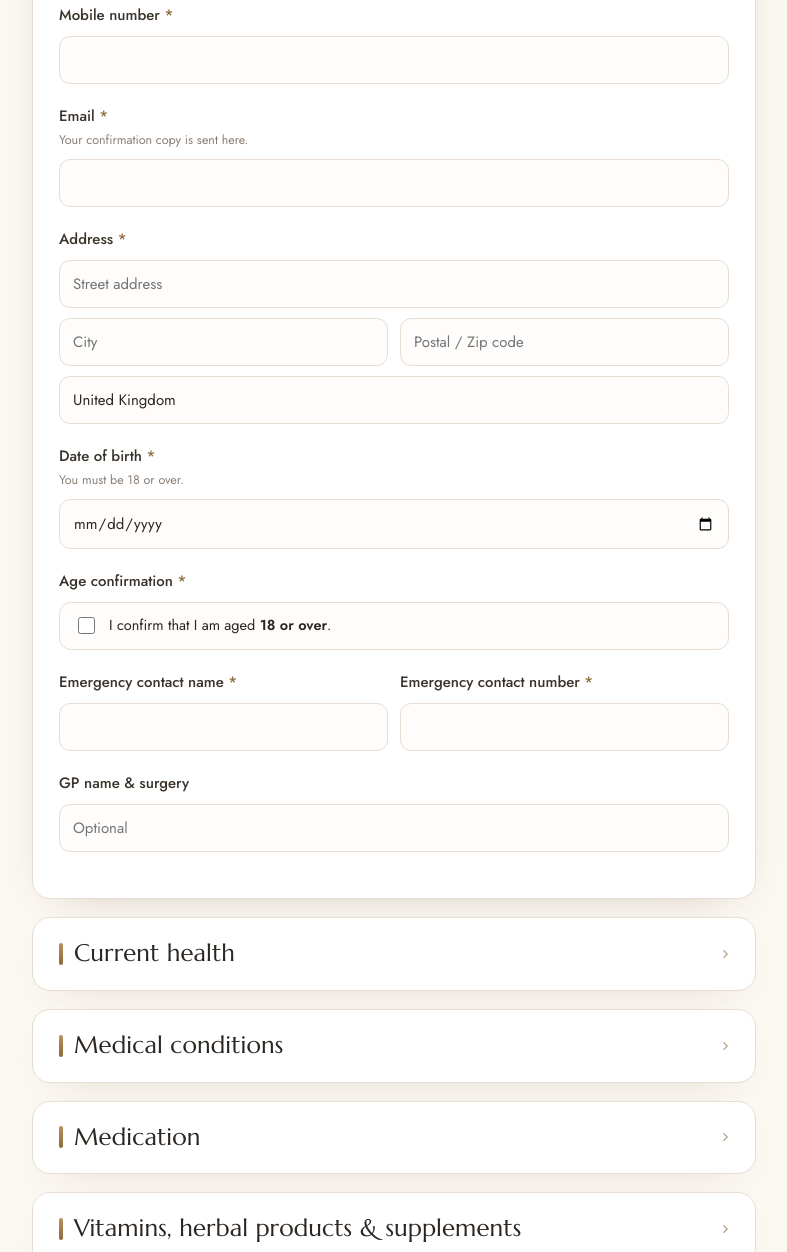
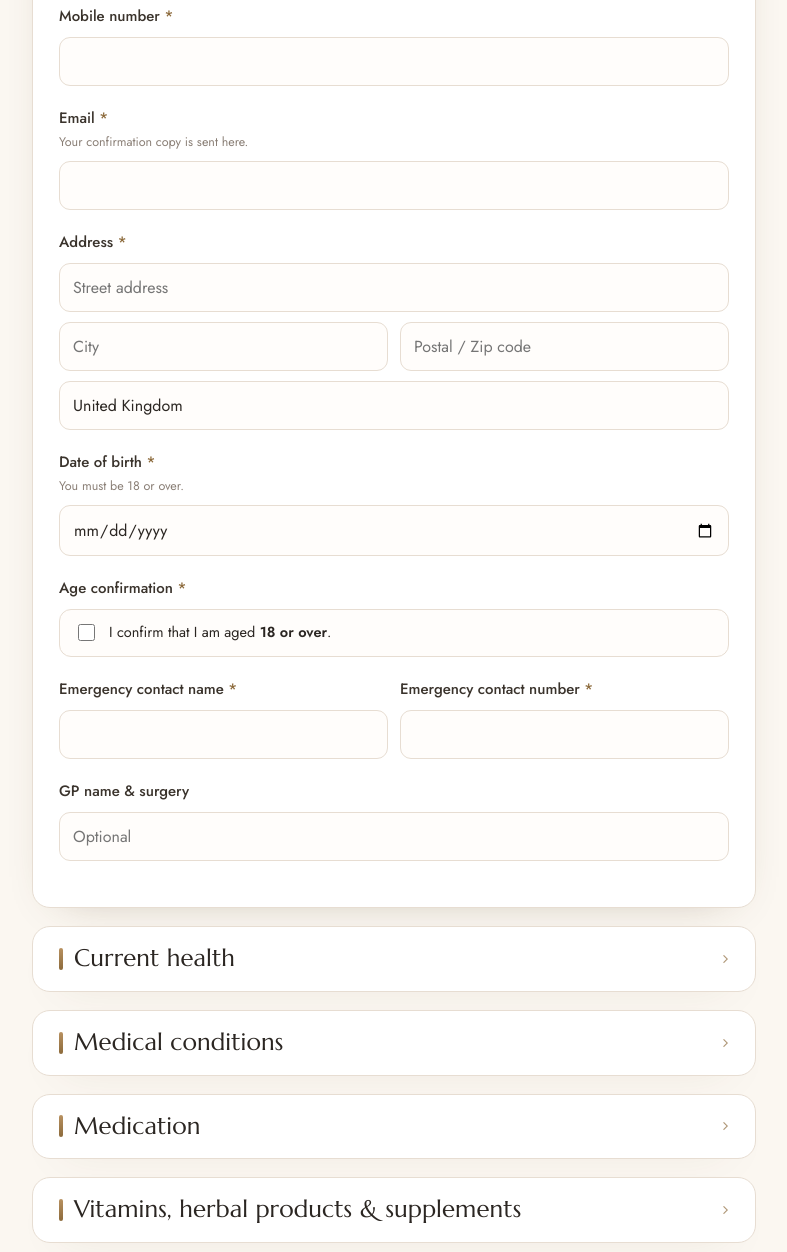
Before and after one commit to husna3414-ui/layali-sculptra, a plain HTML site: page 3-consent-form.html in a window 1280 px wide. Shown: the part 640-1892 px from the top of the page, without its empty margins (246-1033 px from the left). Drawn offline with nearby package versions, Linux system fonts and the light colour scheme.

Commit message:
CSS UX: iOS 16px inputs, focus states, reduced-motion, print stylesheet, smooth collapse + completion ticks

```diff
--- a/collapsible.js
+++ b/collapsible.js
@@ -2,16 +2,17 @@
    LAYALI CLINIC — Collapsible sections
    ------------------------------------------------------------
    Plain-English summary:
-   • Turns each section of the consent form into a tap-to-open
-     panel. Instead of one long scroll, the client sees a tidy
-     list of section titles and opens them one at a time — so it
-     feels short and manageable.
-   • The FIRST section starts open; the rest start closed.
-   • When they submit, EVERY section is opened automatically, so
-     nothing is hidden while the form checks their answers and
-     builds the PDF (and any missed question is visible).
+   • Turns each section of the consent into a tap/keyboard panel.
+     The client sees a tidy list of titles and opens them one at a
+     time, so a long form feels short and manageable.
+   • The FIRST section starts open; the rest start closed and slide
+     open smoothly when tapped (or Enter/Space when focused).
+   • A small ✓ appears on a section once its required questions are
+     answered, so progress is visible without opening each one.
+   • On submit, EVERY section opens automatically so nothing is
+     hidden while the form checks answers and builds the PDF.
    • It leaves the pop-in "area" cards on the filler form alone
-     (those already appear/disappear on their own).
+     (those already show/hide themselves).
    ============================================================ */
 (function () {
   var form = document.querySelector('form');
@@ -20,42 +21,87 @@
   if (!cards.length) return;
 
   form.classList.add('collapse-ready');
+  var handled = [];
   var first = true;
 
   Array.prototype.forEach.call(cards, function (card) {
-    // skip the conditional "area" cards — they manage their own show/hide
-    if (card.hasAttribute('data-cond')) return;
+    if (card.hasAttribute('data-cond')) return;          // leave conditional area cards alone
     var head = card.querySelector(':scope > .sec-h');
     if (!head) return;
 
-    // move everything below the header into a wrapper we can hide
-    var body = document.createElement('div');
-    body.className = 'card-body';
+    // wrap the body in .card-body > .cb-inner (the inner wrapper lets the
+    // height animate smoothly instead of snapping open/closed)
+    var body = document.createElement('div'); body.className = 'card-body';
+    var inner = document.createElement('div'); inner.className = 'cb-inner';
     var n = head.nextSibling;
-    while (n) { var next = n.nextSibling; body.appendChild(n); n = next; }
+    while (n) { var next = n.nextSibling; inner.appendChild(n); n = next; }
+    body.appendChild(inner);
     card.appendChild(body);
     card.classList.add('cx');
 
-    // little chevron on the right of the header
-    var chev = document.createElement('span');
-    chev.className = 'chev';
-    chev.setAttribute('aria-hidden', 'true');
-    chev.textContent = '⌄';
-    head.appendChild(chev);
+    // right side of the header: a completion tick + a chevron
+    var meta = document.createElement('span'); meta.className = 'sec-meta';
+    var tick = document.createElement('span'); tick.className = 'tick'; tick.setAttribute('aria-hidden', 'true'); tick.textContent = '✓';
+    var chev = document.createElement('span'); chev.className = 'chev'; chev.setAttribute('aria-hidden', 'true'); chev.textContent = '⌄';
+    meta.appendChild(tick); meta.appendChild(chev);
+    head.appendChild(meta);
 
-    // first section open, the rest closed
+    // make the header a real keyboard control
+    head.setAttribute('tabindex', '0');
+    head.setAttribute('role', 'button');
+
     if (!first) card.classList.add('collapsed');
     first = false;
+    head.setAttribute('aria-expanded', card.classList.contains('collapsed') ? 'false' : 'true');
 
-    head.addEventListener('click', function () {
+    function toggle() {
       card.classList.toggle('collapsed');
+      head.setAttribute('aria-expanded', card.classList.contains('collapsed') ? 'false' : 'true');
+    }
+    head.addEventListener('click', toggle);
+    head.addEventListener('keydown', function (e) {
+      if (e.key === 'Enter' || e.key === ' ') { e.preventDefault(); toggle(); }
     });
+
+    handled.push(card);
   });
 
-  // open everything on submit so validation + PDF see all fields
+  // ---- completion tick ----
+  // A section is "done" when every required choice-group is answered and
+  // every required (*) text field is filled. Unmarked/optional fields don't count.
+  function cardDone(card) {
+    var ok = true, hasReq = false;
+    card.querySelectorAll('.f[data-group]').forEach(function (g) {
+      hasReq = true;
+      var opts = g.querySelector('.opts'); if (!opts) return;
+      var checked = g.querySelectorAll('input:checked').length;
+      var total = g.querySelectorAll('input[type=checkbox],input[type=radio]').length;
+      if (opts.hasAttribute('data-all')) { if (checked < total) ok = false; }
+      else { var min = parseInt(opts.getAttribute('data-min') || '1', 10); if (checked < min) ok = false; }
+    });
+    card.querySelectorAll('.f:not([data-group])').forEach(function (f) {
+      var lbl = f.querySelector('label.q');
+      if (!(lbl && lbl.querySelector('.req'))) return;   // only fields marked required (*)
+      hasReq = true;
+      var inp = f.querySelector('input,textarea,select');
+      if (inp && !String(inp.value).trim()) ok = false;
+    });
+    return hasReq && ok;
+  }
+  function refresh() {
+    handled.forEach(function (card) { card.classList.toggle('done', cardDone(card)); });
+  }
+  form.addEventListener('input', refresh);
+  form.addEventListener('change', refresh);
+  refresh();
+  setTimeout(refresh, 600);      // re-check after autosave has restored any saved answers
+
+  // ---- open everything on submit so validation + PDF see all fields ----
   form.addEventListener('submit', function () {
-    Array.prototype.forEach.call(form.querySelectorAll('.card.collapsed'), function (c) {
-      c.classList.remove('collapsed');
+    handled.forEach(function (card) {
+      card.classList.remove('collapsed');
+      var h = card.querySelector(':scope > .sec-h');
+      if (h) h.setAttribute('aria-expanded', 'true');
     });
   }, true);
 })();
--- a/styles.css
+++ b/styles.css
@@ -108,7 +108,7 @@ label.q{display:block;font-weight:500;font-size:15px;margin:0 0 9px;color:#3a332
 .req{color:var(--gold-deep)}
 .hint{color:var(--muted);font-size:12.5px;font-weight:400;margin-top:2px}
 input[type=text],input[type=email],input[type=tel],input[type=date],input[type=number],textarea,select{
-  width:100%;font-family:inherit;font-size:15px;color:var(--ink);padding:12px 13px;border:1px solid var(--line);
+  width:100%;font-family:inherit;font-size:16px;color:var(--ink);padding:12px 13px;border:1px solid var(--line);
   border-radius:11px;background:#fffdfb;transition:border-color .15s,box-shadow .15s}
 textarea{min-height:90px;resize:vertical}
 input:focus,textarea:focus,select:focus{outline:none;border-color:var(--gold);box-shadow:0 0 0 3px rgba(184,145,96,.14)}
@@ -206,14 +206,50 @@ canvas.sig{width:100%;height:170px;display:block;touch-action:none;cursor:crossh
 .btn-gold:hover{filter:brightness(1.05)}
 .btn-gold:active{transform:translateY(1px)}
 
+/* ---------- Accessibility: visible keyboard focus ---------- */
+a:focus-visible,.submit:focus-visible,.btn-ghost:focus-visible,.btn-gold:focus-visible,
+.sig-clear:focus-visible,.faq summary:focus-visible{outline:2px solid var(--gold-deep);outline-offset:2px;border-radius:4px}
+.opt:has(input:focus-visible){outline:2px solid var(--gold-deep);outline-offset:2px}
+
 /* ---------- Collapsible sections (consent forms) ----------
-   Each section header becomes tappable; content hides until opened,
-   so the long consent reads as a short list. Added by collapsible.js
-   (which tags handled cards with .cx and the form with .collapse-ready). */
+   Each section header becomes a tap/keyboard control; the body slides
+   open/closed so the long consent reads as a short list. A ✓ appears on
+   a section once its required questions are answered. Wired by collapsible.js
+   (it tags handled cards with .cx and the form with .collapse-ready). */
+.collapse-ready .card.cx{transition:padding .3s ease}
 .collapse-ready .card.cx > .sec-h{cursor:pointer;user-select:none}
-.collapse-ready .card.cx > .sec-h .chev{margin-left:auto;flex:none;color:var(--gold-deep);font-size:14px;
-  line-height:1;transition:transform .22s ease;opacity:.7}
+.collapse-ready .card.cx > .sec-h:focus-visible{outline:2px solid var(--gold-deep);outline-offset:3px;border-radius:4px}
+.collapse-ready .card.cx > .sec-h .sec-meta{margin-left:auto;flex:none;display:inline-flex;align-items:center;gap:9px}
+.collapse-ready .card.cx > .sec-h .tick{display:none;color:var(--ok);font-size:14px;line-height:1}
+.collapse-ready .card.cx.done > .sec-h .tick{display:inline}
+.collapse-ready .card.cx > .sec-h .chev{color:var(--gold-deep);font-size:14px;line-height:1;
+  transition:transform .22s ease;opacity:.7}
 .collapse-ready .card.cx.collapsed > .sec-h{margin-bottom:0;padding-bottom:0;border-bottom:0}
 .collapse-ready .card.cx.collapsed > .sec-h .chev{transform:rotate(-90deg)}
-.collapse-ready .card.cx.collapsed{padding-top:22px;padding-bottom:22px}
-.collapse-ready .card.cx.collapsed > .card-body{display:none}
+.collapse-ready .card.cx.collapsed{padding-top:18px;padding-bottom:18px}
+/* smooth open/close via animatable grid rows (inner wrapper keeps content clipped) */
+.collapse-ready .card.cx > .card-body{display:grid;grid-template-rows:1fr;transition:grid-template-rows .3s ease}
+.collapse-ready .card.cx.collapsed > .card-body{grid-template-rows:0fr}
+.collapse-ready .card.cx > .card-body > .cb-inner{overflow:hidden;min-height:0}
+
+/* ---------- Respect reduced-motion preferences ---------- */
+@media (prefers-reduced-motion: reduce){
+  *,*::before,*::after{transition-duration:.001ms!important;animation-duration:.001ms!important;scroll-behavior:auto!important}
+}
+
+/* ---------- Print / saved-PDF: clean, fully-expanded document ---------- */
+@media print{
+  body{background:#fff}
+  .wrap{max-width:none;padding-bottom:0}
+  .card{box-shadow:none;border:1px solid #d8ccbd;break-inside:avoid;page-break-inside:avoid}
+  .collapse-ready .card.cx.collapsed{padding-top:26px!important;padding-bottom:26px!important}
+  .collapse-ready .card.cx.collapsed > .card-body{grid-template-rows:1fr!important}   /* expand everything */
+  .collapse-ready .card.cx.collapsed > .sec-h{margin-bottom:15px!important;padding-bottom:12px!important;
+    border-bottom:1px solid var(--line)!important}
+  .card.cx > .sec-h .chev,.card.cx > .sec-h .tick{display:none!important}
+  .card.cx > .card-body > .cb-inner{overflow:visible!important}
+  .submit,.btn-ghost,.btn-gold,.sig-clear,#cfgWarn,.foot{display:none!important}
+  .f,.opt,.mini,.tl-item,.notice,.sigwrap,.price-card{break-inside:avoid;page-break-inside:avoid}
+  a{color:inherit;text-decoration:none}
+  header.hero{padding:8px 0 12px}
+}
```
